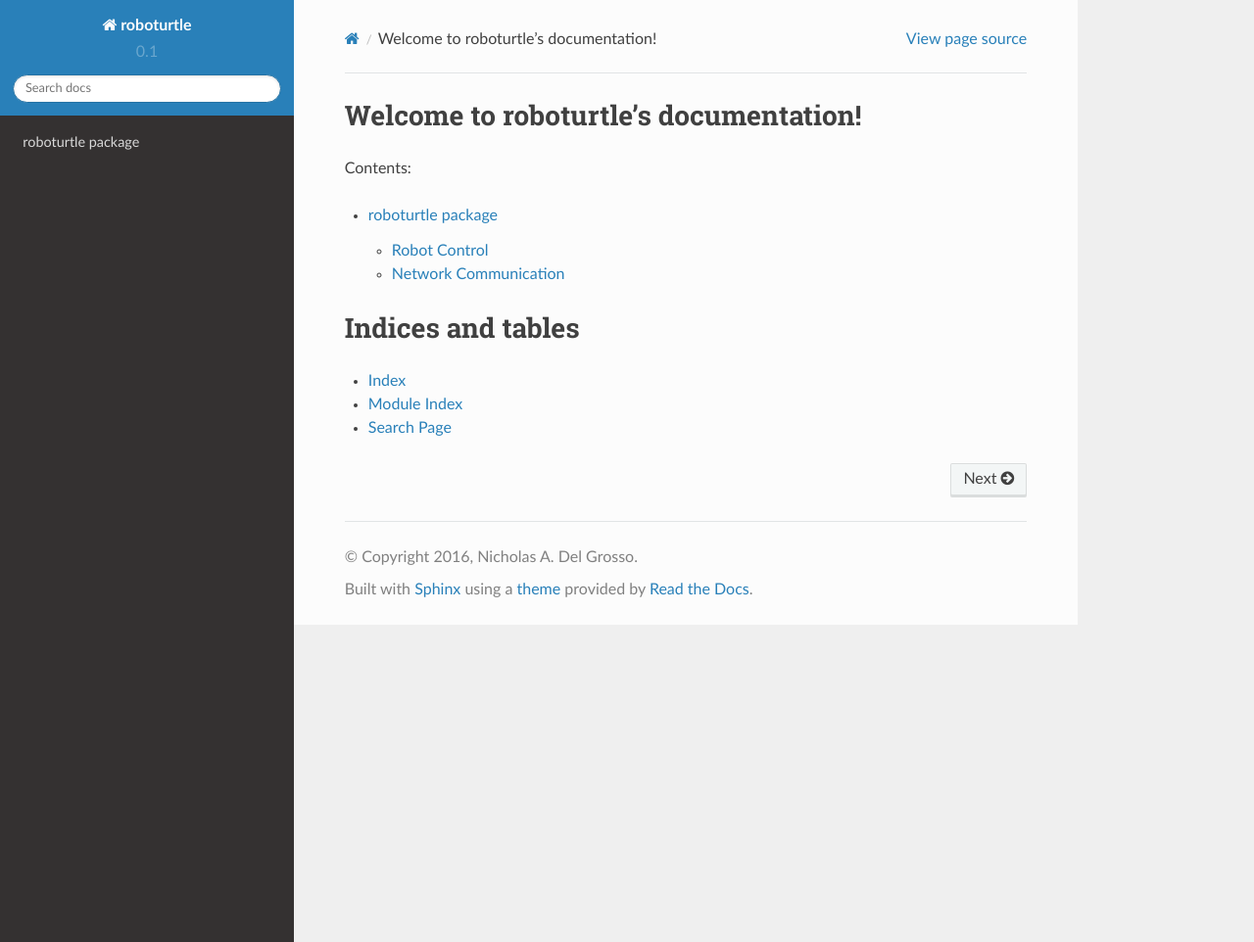
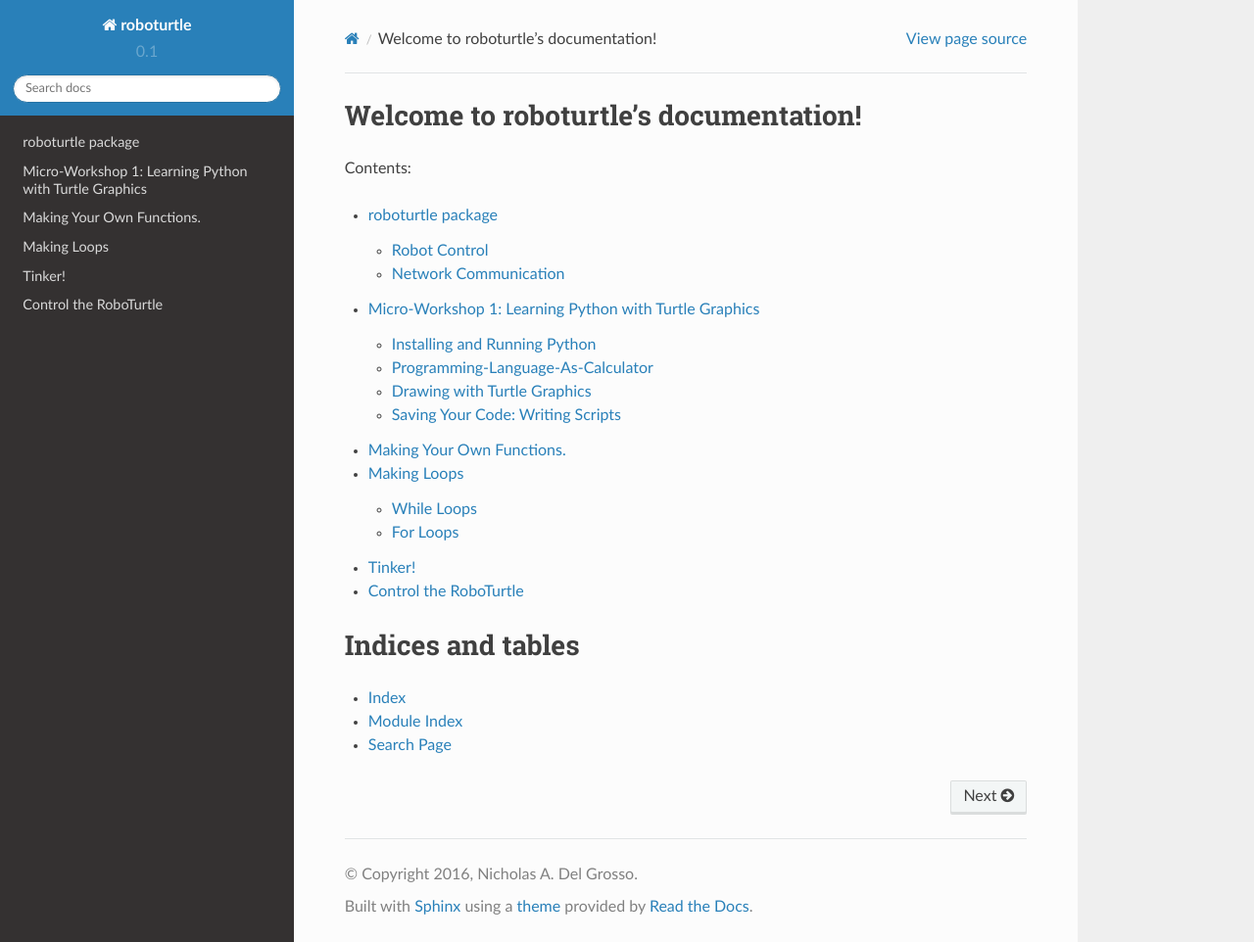
Before and after one commit to erfindergarden/roboturtle, a Sphinx documentation site: the page built from docs/index.rst, in a window 1280 px wide and 962 px high. Shown: the whole window at 98% size. Built offline with Sphinx 7.4.7 and the Read the Docs theme 2.0.0, drawn with Linux system fonts in a browser that asks for light colours; some of the changed lines change nothing that is shown.

Commit message:
docs updates

````diff
--- a/docs/conf.py
+++ b/docs/conf.py
@@ -15,6 +15,7 @@
 
 import sys
 import os
+from recommonmark.parser import CommonMarkParser
 
 # If extensions (or modules to document with autodoc) are in another directory,
 # add these directories to sys.path here. If the directory is relative to the
@@ -38,8 +39,12 @@ templates_path = ['_templates']
 
 # The suffix(es) of source filenames.
 # You can specify multiple suffix as a list of string:
-# source_suffix = ['.rst', '.md']
-source_suffix = '.rst'
+source_suffix = ['.rst', '.md']
+# source_suffix = '.rst'
+
+source_parsers = {
+    '.md': CommonMarkParser,
+}
 
 # The encoding of source files.
 #source_encoding = 'utf-8-sig'
--- a/docs/index.rst
+++ b/docs/index.rst
@@ -12,6 +12,7 @@ Contents:
    :maxdepth: 2
 
    roboturtle
+   lesson1
 
 
 
--- /dev/null
+++ b/docs/lesson1.md
@@ -0,0 +1,188 @@
+# Micro-Workshop 1: Learning Python with Turtle Graphics
+
+*Lesson Goals*:
+
+  - Become familiar with Python's main syntax, including:
+    - Variable Assignment and Operators
+    - Functions and Methods
+    - Importing Modules
+  - Write a working Python Script
+  - Successfully Use Python to:
+    - Solve Math Problems
+    - Draw Pictures
+    - Control Robots
+
+## Installing and Running Python
+
+Python comes built-in with Linux and Mac!  It can also be downloaded and installed from the Python Web Page https://www.python.org/downloads/
+
+*Note*: The newest version of Python (Python 3) is recommended, but either version wil work for this workshop.
+
+*To Run Python*:
+  1. Open a terminal program:
+    - Mac: Open Spotlight Search (apple+space) and type "Terminal".  This program will launch.
+    - Linux: Use the Keyboard shortcut Ctrl+Alt+T, or open the program "Terminal"
+    - Windows: Open the program called "Command Window" or "Powershell Terminal"
+
+  2. Run the iPython Interactive REPL (Command-Line Interface), by typing: **python** and pressing the enter key.
+
+![Alt text](_static/img/terminal.png "Optional title")
+
+That's it! You're now in Python, one of the most popular general-purpose proramming languages in the world.
+
+## Programming-Language-As-Calculator
+
+Let's try doing the first thing everyone does when using computers: making math easier by using them as calculators!
+
+Try using Python to solve these math problems:
+
+### Math Exercises
+
+   1. What is 1 + 1?
+   2. What is 8 * 32?
+   3. Let's make x = 7.
+       - What is x * 5?
+       - x * 32?
+       - x / 3.2?
+       - x + 555?
+   4. Let's make apples = 8, pears = 10, and bananas = 12.
+       - What is pears * apples?
+       - apples + bananas?
+       - bananas + apples?
+       - apples * 3 + pears?
+
+
+To make Python do more, we need to **import** modules.  These will give Python new **functions**.
+
+Let's give Python more advanced math functions by importing the **math** module.  Enter the following into Python:
+
+```python
+import math
+```
+Now the math module is loaded! To get access to the abilities inside the math package, you need to use the **dot (.)**:
+
+```python
+math.sqrt(x)  # the square root of x
+math.sin(x)  # The sine of x
+math.exp(x)  # the exponent of x (e to the x'th power)
+```
+Notice the pattern above:  **PackageName.FunctionName(InputName)**.
+
+To see a list of all the functions available in the math module, type:
+
+```python
+dir(math)
+```
+
+To read what a function does, use the **help** function, like so:
+
+```python
+help(math.sqrt)
+```
+
+To exit the help text, simply type the letter "**q**"
+
+*Note*: Don't worry if you don't understand everything yet--that will come!
+
+### Math Module Exercises
+
+Answer the following questions:
+
+  1. What is the square root of 32?
+  2. What is the cosine of 1.72?
+  3. what is the 5th digist of pi?
+  4. What is the log of 18271?
+  5. What is the log of the cosine of the square root of pi?
+
+
+## Drawing with Turtle Graphics
+
+The **turtle** module is a drawing application where you move Alex the **Turtle** around the screen.  Alex has a pen tied to his tail, and he leaves a trail wherever he goes!
+
+To use this package, first, import it, then use these two lines to make alex the turtle::
+
+```python
+import turtle
+alex = turtle.Turtle()
+```
+
+Alex can do lots of things.  He can move **forward** some distance, for example::
+
+```python
+alex.forward(100)
+```
+
+He can do other things, to!  Let's take some time now and use the skills you've learned so far to figure out what kinds of things you can do with Alex!
+
+*Hint*: The **dir()** function will work on Alex, too.
+
+### Turtle Graphics Exercises
+
+  - Make a Triangle
+  - Make a Bigger Triangle.
+  - Clear the Screen.  (Hint: it is a function in the **turtle** module, not part of Alex.)
+  - Make a Square.
+  - Change the color of the turtle's pen.
+  - Make a second turtle, and set his starting position to (10, 20), where he should draw a triangle, too.
+
+
+## Saving Your Code: Writing Scripts
+
+When you quit Python, all your hard work will be lost!  This is terribly sad, but if you put your code in a text file (named my_turtle_art.py), you can always run the code and the computer will make your beautiful artwork again!  Let's make a couple scripts together.
+
+(10 Minutes: Live, Joint coding session)
+
+
+# Making Your Own Functions.
+
+Have you noticed how you keep writing the same thing, over and over again?  Have you gotten tired of it yet?  Well, Python provides a way to make your own functions, which will automatically do several steps for you--once you've made it, all you have to do is tell it to do **MyFunction()**!
+
+Here's how to write a function in Python:
+
+```python
+
+def function_name():
+    step1
+    step2
+    step3
+
+```
+
+That's it!  Note each part of the above code: the **def** statement, the colon (**:**), and spaces before each line under the **def** are all important.  Let's make a couple of functions:
+
+  - Make a **triangle()** function.
+  - Make a **square()** function.
+  - Make a **triangle(size)** function that takes a **size** input, which makes bigger triangles when bigger numbers are put in them!  This hasn't been introduced, but I bet you can figure out how to do this!
+
+# Making Loops
+
+## While Loops
+
+(Lesson here)
+
+## For Loops
+
+(Lesson here)
+
+
+# Tinker!
+
+Okay, now you're free from this guided lesson!  Take the next 20 minutes to make something you like!
+
+# Control the RoboTurtle
+
+In the Erfindergarden, we have our very own RoboTurtle--he is a wonderful artist, whose life purpose is to draw your Turtle Graphics art on his canvas!  He is controlled via a tiny computer called the **Raspberry Pi**.  We'll make a Python script that controls him, so he can paint our scripts!
+
+To make your script work with the RoboTurtle, first make a copy of your script.  Then add the following at the top:
+
+```python
+import roboturtle
+```
+
+This won't work on your computer, but our Raspberry Pi has the **roboturtle** package, and it will work there.  Finally, you need to change your **alex = turtle.Turtle()** line to:
+
+```python
+alex = roboturtle.Roboturtle()
+```
+
+That's it!  Now your turtle has been Robo-fied!  Give your new robot script to your instructor, and he'll see how our RoboTurtle does with your art!
--- a/requirements.txt
+++ b/requirements.txt
@@ -1,3 +1,4 @@
 warnings
 pyglet
 click
+recommonmark
````
Also changed, not shown: 1 other file.
